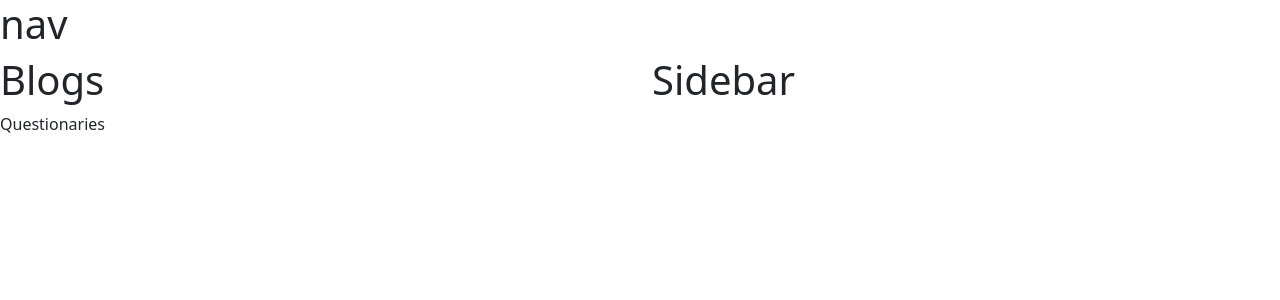
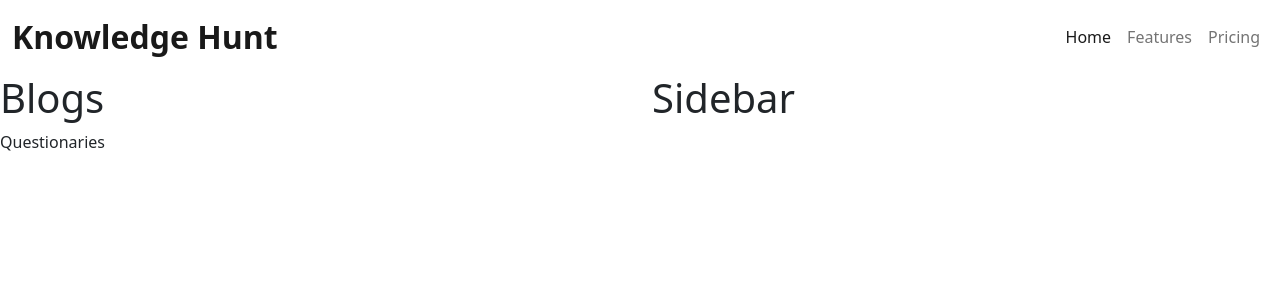
Before and after one commit to Ninjax11000/Assignment-7, a React (Vite) app: page / in a window 1280 px wide. Shown: the top 300 px of the page. Built offline with nearby package versions, Linux system fonts and the light colour scheme.

Commit message:
added navbar

```diff
--- a/index.html
+++ b/index.html
@@ -9,5 +9,6 @@
   <body>
     <div id="root"></div>
     <script type="module" src="/src/main.jsx"></script>
+    <script src="https://cdn.jsdelivr.net/npm/bootstrap@5.3.0-alpha2/dist/js/bootstrap.bundle.min.js" integrity="sha384-qKXV1j0HvMUeCBQ+QVp7JcfGl760yU08IQ+GpUo5hlbpg51QRiuqHAJz8+BrxE/N" crossorigin="anonymous"></script>
   </body>
 </html>
--- a/package.json
+++ b/package.json
@@ -9,6 +9,7 @@
     "preview": "vite preview"
   },
   "dependencies": {
+    "@popperjs/core": "^2.11.7",
     "bootstrap": "^5.2.3",
     "react": "^18.2.0",
     "react-bootstrap": "^2.7.2",
@@ -18,6 +19,7 @@
     "@types/react": "^18.0.28",
     "@types/react-dom": "^18.0.11",
     "@vitejs/plugin-react": "^3.1.0",
+    "sass": "^1.60.0",
     "vite": "^4.2.0"
   }
 }
--- a/src/App.jsx
+++ b/src/App.jsx
@@ -8,7 +8,27 @@
 
   return (
     <div className="App">
-      <h1>nav</h1>
+      <nav class="navbar navbar-expand-lg bg-body-tertiary">
+        <div class="container-fluid ">
+          <a class="navbar-brand fs-2 fw-bold" href="#">Knowledge Hunt</a>
+          <button class="navbar-toggler" type="button" data-bs-toggle="collapse" data-bs-target="#navbarNav" aria-controls="navbarNav" aria-expanded="false" aria-label="Toggle navigation">
+            <span class="navbar-toggler-icon"></span>
+          </button>
+          <div class="collapse navbar-collapse justify-content-end" id="navbarNav">
+            <ul class="navbar-nav">
+              <li class="nav-item">
+                <a class="nav-link active" aria-current="page" href="#">Home</a>
+              </li>
+              <li class="nav-item">
+                <a class="nav-link" href="#">Features</a>
+              </li>
+              <li class="nav-item">
+                <a class="nav-link" href="#">Pricing</a>
+              </li>
+            </ul>
+          </div>
+        </div>
+      </nav>
       <div class="row row-cols-1 row-cols-md-2">
         <div class="col">
           <h1>Blogs</h1>
```
Also changed, not shown: 1 other file (tests, documents, lock files or other folders). Lines whose indentation alone changed are shown as unchanged.
